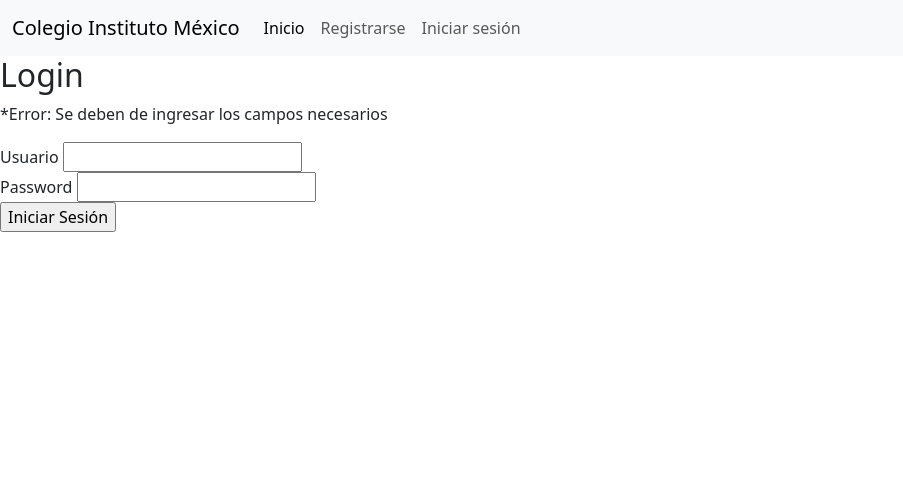
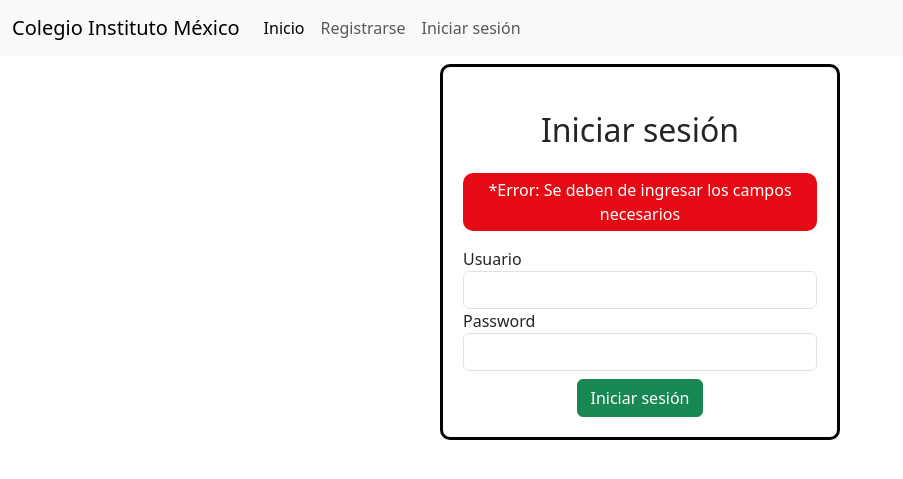
Before and after one commit to ramssrez/colegioMexico, a PHP site: page /pages/iniciarSession.php?error=2 in a window 1280 px wide. Shown: the top 479 px of the page, without its empty margins (0-903 px from the left). Run offline with PHP 8.4, Linux system fonts and the light colour scheme; a user stored in the database is signed in.

Commit message:
Modificación del formulario de inicio de sesión

```diff
--- a/css/styles.css
+++ b/css/styles.css
@@ -211,4 +211,36 @@ li:last-child {
 #btn-actualizar:hover{
     background-color: rgb(63, 63, 59,.7);
 }
-/*
+*/
+.custom-container {
+    max-width: 400px;
+    margin: 0 auto;
+    padding: 20px;
+    border : solid black;
+    border-radius: 10px;
+}
+.custom-container .error{
+    background-color: rgb(230, 10, 21);
+    color: #fff;
+    padding: 5px;
+    border-radius: 10px;
+    text-align: center;
+}
+.custom-container .succesful{
+    background-color: rgb(0, 174, 1);
+    color: #fff;
+    padding: 10px;
+    border-radius: 10px;
+    margin-bottom: 15px;
+    text-align: center;
+}
+@media(max-width:400px){
+    .custom-container{
+        max-width: 300px;
+    }
+}
+@media(max-width:320px){
+    .custom-container{
+        max-width: 200px;
+    }
+}
--- a/js/main.js
+++ b/js/main.js
@@ -10,3 +10,7 @@ document.getElementById('usuario').addEventListener('click', function() {
         window.location.href = cleanURL;
     }
 });
+var tooltipTriggerList = Array.prototype.slice.call(document.querySelectorAll('[data-bs-toggle="tooltip"]'))
+var tooltipList = tooltipTriggerList.map(function (tooltipTriggerEl) {
+    return new bootstrap.Tooltip(tooltipTriggerEl)
+})
--- a/pages/iniciarSession.php
+++ b/pages/iniciarSession.php
@@ -4,15 +4,17 @@
         <meta charset="UTF-8">
         <meta name="viewport" content="width=device-width, initial-scale=1.0">
         <link href="https://cdn.jsdelivr.net/npm/bootstrap@5.3.3/dist/css/bootstrap.min.css" rel="stylesheet" integrity="sha384-QWTKZyjpPEjISv5WaRU9OFeRpok6YctnYmDr5pNlyT2bRjXh0JMhjY6hW+ALEwIH" crossorigin="anonymous">
+        <link href="../css/styles.css" rel="stylesheet">
+
         <title>Colegio Instituto México</title>
     </head>
     <body>
         <?php
             include("../components/navigationGeneral.php");
         ?>
-        <div class="contenedor">
-            <h2>Login</h2>
-            <?php
+        <div class="custom-container mt-2">
+            <h2 class="my-4 text-center">Iniciar sesión</h2>
+                        <?php
                 if(isset($_GET['error']) && $_GET['error'] == 1 )
                 {
                     echo "<p class='error'>*Error: El usuario no existe</p>";
@@ -27,19 +29,20 @@
                 }
             ?>
             <form action="../config/login.php" method="POST">
-                <div class="elemento">
-                    <label for="usuario">Usuario</label>
-                    <input type="text" id="usuario" name="user" >
+                <div class="form-group">
+                    <label for="user">Usuario</label>
+                    <input type="text" class="form-control" id="usuario" name="user" data-bs-toggle="tooltip" data-bs-placement="right" title="Ingresa el usuario que se te asigno.">
                 </div>
-                <div class="elemento">
-                    <label for="password">Password</label>
-                    <input type="password" id="password" name="pass" >
+                <div class="form-group">
+                    <label for="pass">Password</label>
+                    <input type="password" class="form-control" id="password" name="pass" data-bs-toggle="tooltip"  data-bs-placement="right" title="Ingresa la contraseña que creaste.">
                 </div>
-                <div class="elemento">
-                    <input type="submit" value="Iniciar Sesión">
+                <div class="text-center">
+                    <button type="submit" class="btn btn-success mt-2 ">Iniciar sesión</button>
                 </div>
             </form>
         </div>
         <script src="https://cdn.jsdelivr.net/npm/bootstrap@5.3.3/dist/js/bootstrap.bundle.min.js" integrity="sha384-YvpcrYf0tY3lHB60NNkmXc5s9fDVZLESaAA55NDzOxhy9GkcIdslK1eN7N6jIeHz" crossorigin="anonymous"></script>
+        <script src="../js/main.js"></script>
     </body>
 </html>
```
